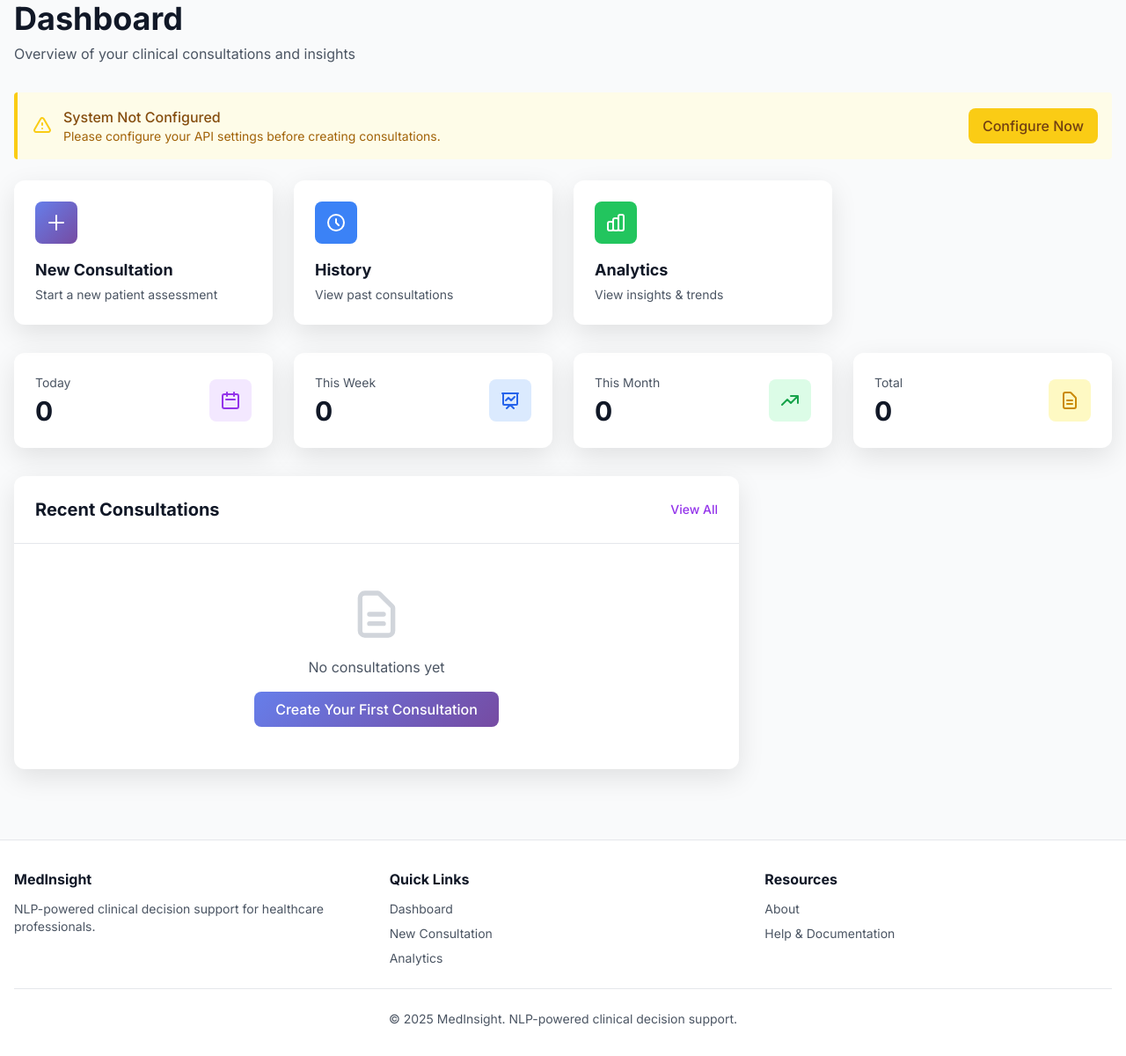
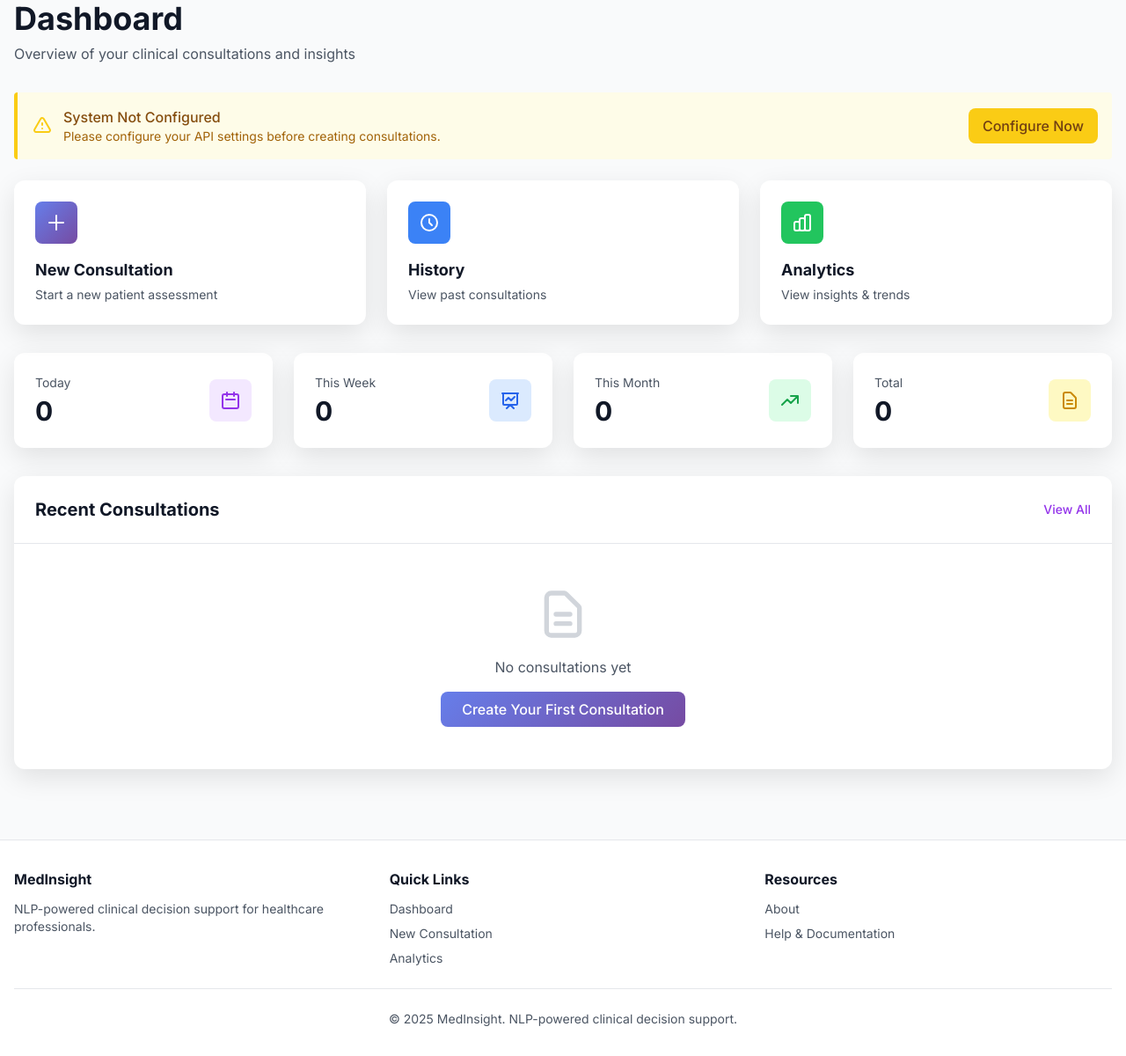
Before and after one commit to Hannah-Nossim/medInsight, a Django app: page /dashboard/ in a window 1280 px wide. Shown: the part 115-1315 px from the top of the page at 88% size. Run offline with Django 5.2, Linux system fonts and the light colour scheme; data comes from the database, SQL or seed files in the repository; data that the repository does not hold is empty; some libraries are stand-ins or nearby versions.

Commit message:
u/ux layout fix

```diff
--- a/consultations/templates/consultations/analytics.html
+++ b/consultations/templates/consultations/analytics.html
@@ -84,7 +84,7 @@
 {% block extra_js %}
 {{ daily_stats|json_script:"daily-data" }}
 {{ monthly_stats|json_script:"monthly-data" }}
-{{ language_data|json_script:"language-data" }}
+
 <script src="https://cdnjs.cloudflare.com/ajax/libs/Chart.js/3.9.1/chart.min.js"></script>
 <script>
     // Chart colors
--- a/consultations/templates/consultations/consultation_history.html
+++ b/consultations/templates/consultations/consultation_history.html
@@ -31,7 +31,7 @@
         <!-- Filter Form Container -->
         <div id="filter-container" class="hidden md:block p-4 md:p-6">
             <form method="get" class="space-y-4">
-                <div class="grid grid-cols-1 md:grid-cols-2 lg:grid-cols-5 gap-4">
+                <div class="grid grid-cols-1 md:grid-cols-2 lg:grid-cols-4 gap-4">
                     <div class="lg:col-span-2">
                         <label for="search" class="block text-sm font-medium text-gray-700 mb-2">Search</label>
                         <input type="text" name="search" id="search" value="{{ search_query }}"
@@ -46,9 +46,9 @@
                         <select name="status" id="status"
                             class="w-full px-4 py-2 border border-gray-300 rounded-lg focus:ring-2 focus:ring-purple-500 focus:border-transparent">
                             <option value="">All Status</option>
-                            <option value="reviewed" {% if status_filter == 'reviewed' %}selected{% endif %}>Reviewed
+                            <option value="reviewed" {% if status_filter=='reviewed' %}selected{% endif %}>Reviewed
                             </option>
-                            <option value="pending" {% if status_filter == 'pending' %}selected{% endif %}>Pending Review
+                            <option value="pending" {% if status_filter=='pending' %}selected{% endif %}>Pending Review
                             </option>
                         </select>
                     </div>
--- a/consultations/templates/consultations/dashboard.html
+++ b/consultations/templates/consultations/dashboard.html
@@ -32,7 +32,7 @@
     {% endif %}
 
     <!-- Quick Actions -->
-    <div class="grid grid-cols-1 md:grid-cols-2 lg:grid-cols-4 gap-6 mb-8">
+    <div class="grid grid-cols-1 md:grid-cols-2 lg:grid-cols-3 gap-6 mb-8">
         <a href="{% url 'consultation_form' %}"
             class="bg-white rounded-xl p-6 card-shadow hover:shadow-xl transition duration-300 transform hover:-translate-y-1">
             <div class="flex items-center justify-between mb-4">
@@ -143,9 +143,9 @@
         </div>
     </div>
 
-    <div class="grid grid-cols-1 lg:grid-cols-3 gap-6">
+    <div class="grid grid-cols-1 gap-6">
         <!-- Recent Consultations -->
-        <div class="lg:col-span-2 bg-white rounded-xl card-shadow">
+        <div class="bg-white rounded-xl card-shadow">
             <div class="p-6 border-b border-gray-200">
                 <div class="flex items-center justify-between">
                     <h2 class="text-xl font-bold text-gray-900">Recent Consultations</h2>
--- a/consultations/templates/consultations/home.html
+++ b/consultations/templates/consultations/home.html
@@ -61,7 +61,7 @@
             <p class="text-xl text-gray-600">Empowering clinicians with intelligent, evidence-based support</p>
         </div>
 
-        <div class="grid grid-cols-1 md:grid-cols-3 gap-8">
+        <div class="grid grid-cols-1 md:grid-cols-2 gap-8">
             <!-- Feature 1 -->
             <div class="bg-white rounded-xl p-8 card-shadow hover:shadow-2xl transition duration-300">
                 <div class="w-16 h-16 gradient-bg rounded-lg flex items-center justify-center mb-6">
```
